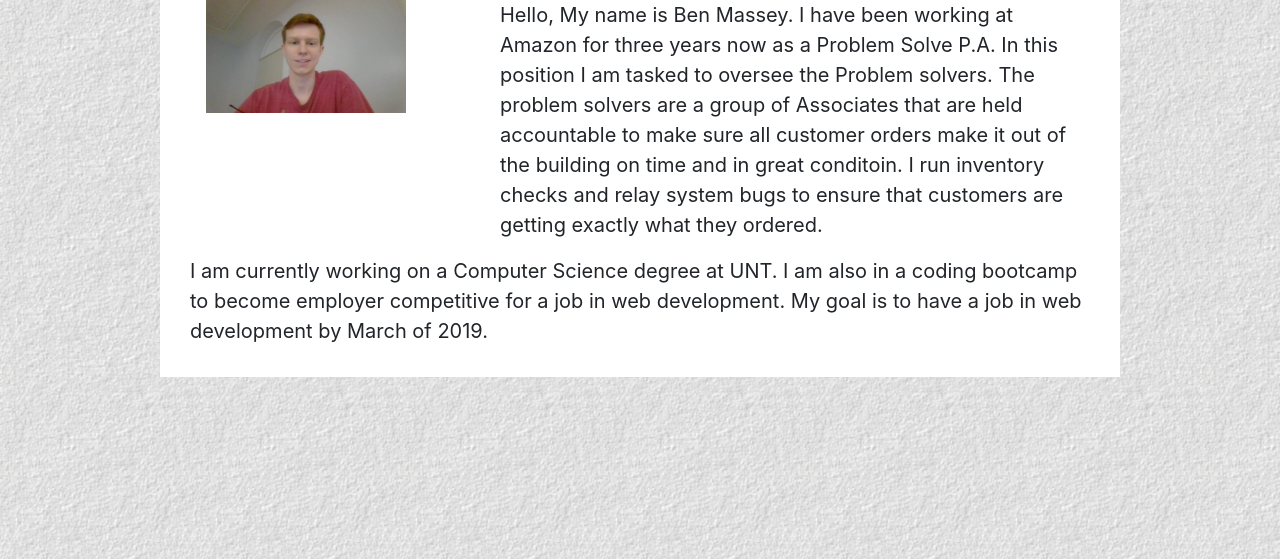
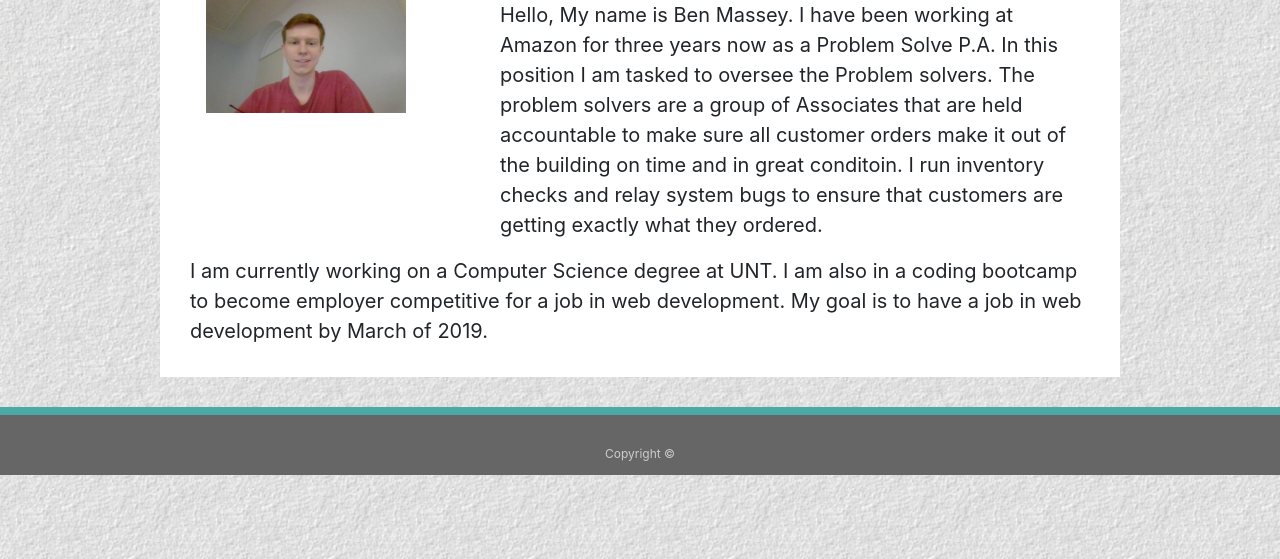
Before and after one commit to Ben-Massey/bootstrap-portfolio.github.io, a plain HTML site: page index.html in a window 1280 px wide. Shown: the part 241-800 px from the top of the page. Drawn offline with nearby package versions, Linux system fonts and the light colour scheme.

Commit message:
added a footer

```diff
--- a/assets/css/style.css
+++ b/assets/css/style.css
@@ -95,3 +95,14 @@ p {
     text-decoration: none;
     background: #4aaaa5;
 }
+footer {
+    padding: 30px 0;
+    clear: both;
+    font-size: 12px;
+    color: #fff;
+    color: #ccc;
+    text-align: center;
+    background: #666;
+    border-top: 8px solid #4aaaa5;
+    height: 50px;
+  }
--- a/index.html
+++ b/index.html
@@ -67,6 +67,11 @@
             </div>
         </div>
     </div>
+    <footer>
+        <div class="container">
+          Copyright &copy;
+        </div>
+      </footer>
 </body>
 
 </html>
```
Also changed, not shown: contact.html (+5 -0 lines), portfolio.html (+5 -0 lines).
